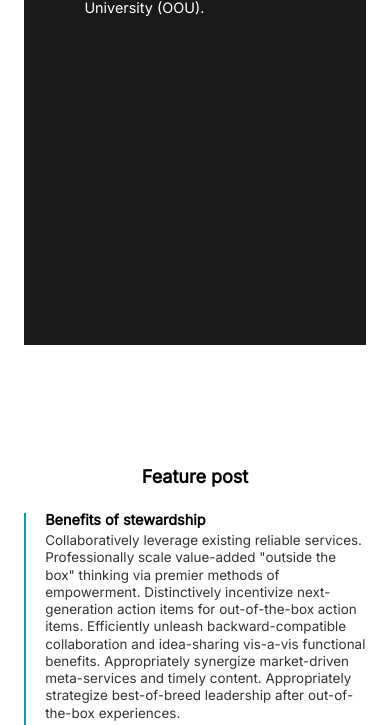
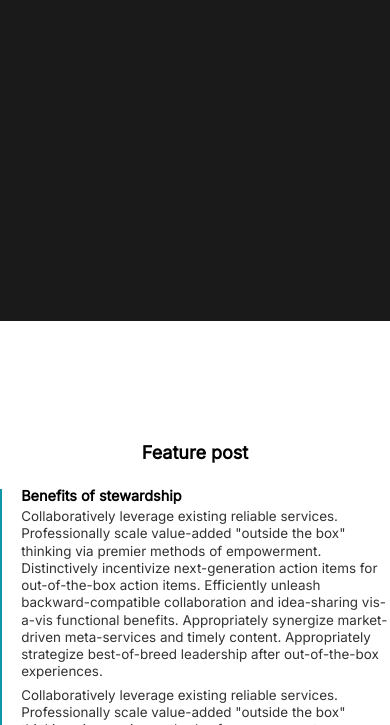
Before and after one commit to Atanda1/port, a website: page index.html in a window 390 px wide. Shown: the part 475-1200 px from the top of the page. Drawn offline with Linux system fonts and the light colour scheme.

Commit message:
typography

```diff
--- a/sass/base/_reset.scss
+++ b/sass/base/_reset.scss
@@ -25,4 +25,7 @@ html {
 body {
     line-height: 1;
     margin: 5rem;
+    @media screen and (max-width: 40em) {
+        margin: 0rem;
+    }
 }
```
Also changed, not shown: css/style.css, 1 other file.
